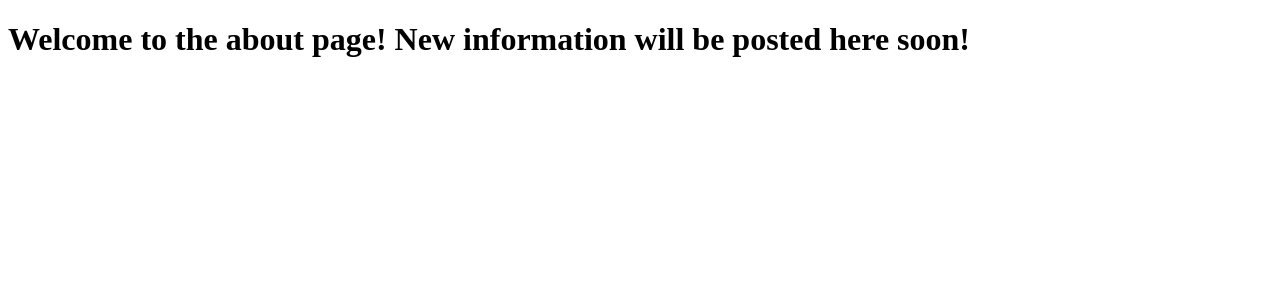
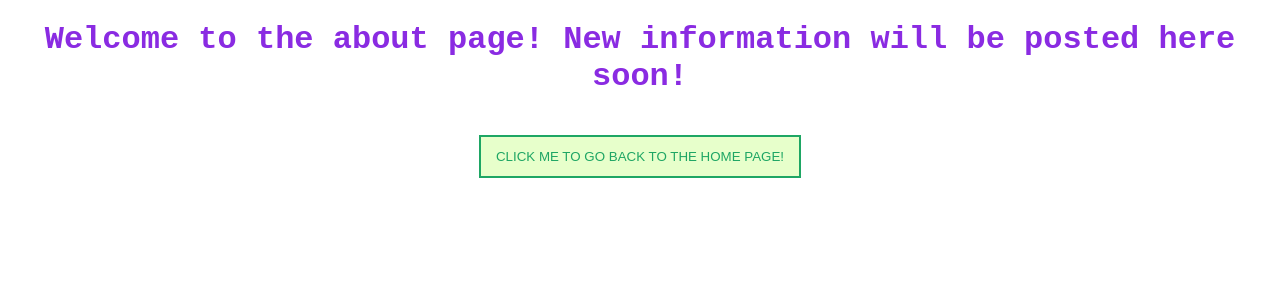
Before and after one commit to TheMustardJarz/Seratoth, a Flask app: template templates/aboutPage.html in a window 1280 px wide. Shown: the top 300 px of the page. Run offline with Flask 3, Linux system fonts and the light colour scheme; the template is opened without the code that fills it, so the values that code supplies are empty.

Commit message:
Button CSS

```diff
--- a/server.py
+++ b/server.py
@@ -12,7 +12,7 @@ api = Api(app)
 def home():
     return render_template("index.html")
 
-@app.route("/aboutPage")
+@app.route("/about")
 def about():
     return render_template("aboutPage.html")
 
--- a/static/css/about.css
+++ b/static/css/about.css
@@ -1,4 +1,36 @@
-#aboutTitle {
+.container-eg-btn-2 {
+    font-family: sans-serif;
+    display: flex;
+    justify-content: center;
+    align-items: center;
+    align-content: center;
+    flex-wrap: wrap;
+    margin: 0 auto 10px;
+    padding: .5em;
+    line-height: normal;
+}
+.container-eg-btn-2 .button {
+    color: #1ea664;
+    background: #e7ffcb;
+    margin: 10px;
+    padding: 12px 15px;
+    border: 2px solid #1ea664;
+    text-align: center;
+    text-transform: uppercase;
+    position: relative;
+    overflow:hidden;
+    transition: .3s;
+    z-index: 1;
+}
+.container-eg-btn-2 .button:hover {
+    cursor: pointer;
+    color: #1ea664;
+}
+.container-eg-btn-2 .button-1:hover{
+    box-shadow: inset 0 0 0 2em #1ea664;
+}
+
+#AboutTitle {
     color: blueviolet;
     font-family: 'Courier New', Courier, monospace;
     text-align: center;
--- a/static/js/about.js
+++ b/static/js/about.js
@@ -0,0 +1,3 @@
+function goToHomePage() {
+    window.location.href = "/"
+}
--- a/static/js/script.js
+++ b/static/js/script.js
@@ -3,5 +3,5 @@ function changeName() {
 }
 
 function goToAboutPage() {
-    window.location.href = "/aboutPage"
+    window.location.href = "/about"
 }
--- a/templates/aboutPage.html
+++ b/templates/aboutPage.html
@@ -4,10 +4,19 @@
         <meta charset="UTF-8">
         <meta name="viewport" content="width=device-width, initial-scale=1.0">
         <link rel="stylesheet" href="../static/css/about.css">
-
+        <script src="../static/js/about.js"></script>
         <title>Seratoth About</title>
     </head>
     <body>
-        <h1 id="AboutTitle">Welcome to the about page! New information will be posted here soon!</h1>
+        <div>
+            <h1 id="AboutTitle">
+                Welcome to the about page! New information will be posted here soon!
+            </h1>
+        </div>
+        <div class="container-eg-btn-2">
+            <button class="button button1" type="button" onclick="goToHomePage()">
+                Click me to go back to the home page!
+            </button>
+        </div>
     </body>
 </html>
```
